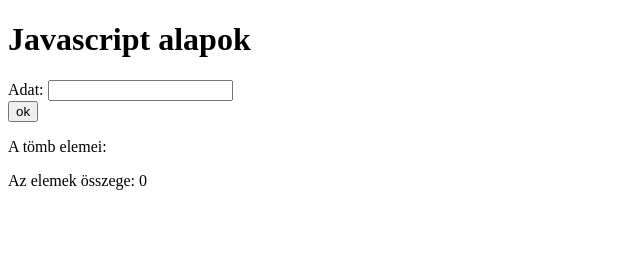
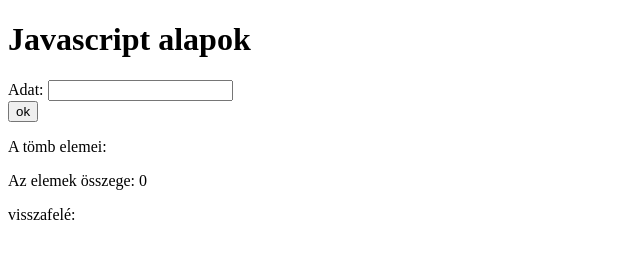
Before and after one commit to bembee/JScsoportmunka, a plain HTML site: page public_html/index.html in a window 1280 px wide. Both pictures are taken after a click on the button "ok". Shown: the full height of the page, 0-640 px from the left. Drawn offline with Linux system fonts and the light colour scheme.

Commit message:
3. feladat

```diff
--- a/public_html/index.html
+++ b/public_html/index.html
@@ -23,6 +23,7 @@
             <article>
                 <p id="szoveg">Az eredmény: </p>
                 <p id="osszeg">Az összeg: </p>
+                <p id="vissza">Visszafelé: </p>
             </article>
         </main>
     </body>
--- a/public_html/vezerlesi_szerkezetek.js
+++ b/public_html/vezerlesi_szerkezetek.js
@@ -1,9 +1,11 @@
 var tomb = [];
+var tombvissza = [];
 
 function dolgozz() {
     var adat = document.getElementById("adat").value;
     feltolt(adat);
     osszegzes();
+    visszafele();
 }
 function feltolt(db) {
     tomb = [];
@@ -13,6 +15,16 @@ function feltolt(db) {
     }
     console.log(tomb);
     document.getElementById("szoveg").innerHTML = "A tömb elemei: " + tomb.join("; ");
+}
+
+function visszafele() {
+    tombvissza = [];
+    var index = 0;
+    for (var i = 0; i <= tomb.length; i++) {
+        tombvissza[index-1] = tomb[tomb.length-i];
+        index++;
+    }
+    document.getElementById("vissza").innerHTML = "visszafelé: " + tombvissza.join("; ");
 
 }
 
```
